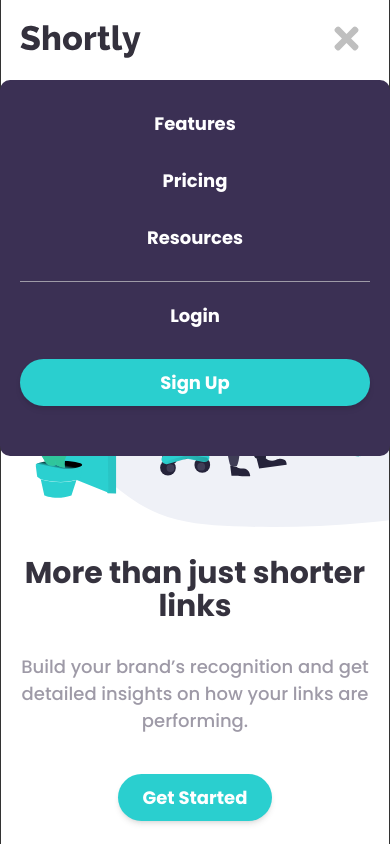
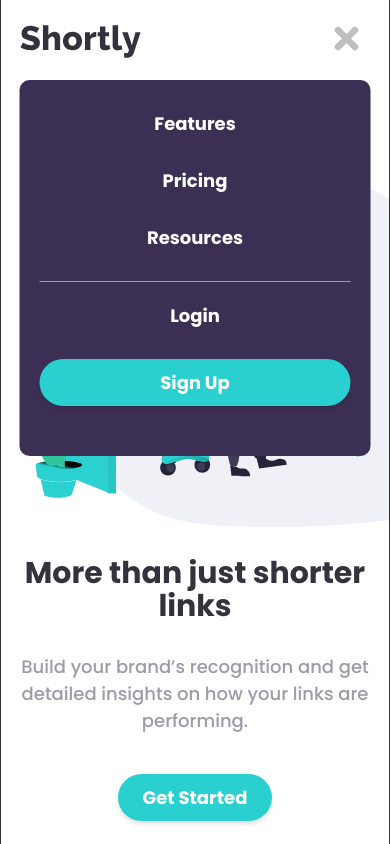
Before and after one commit to samaregbesola/shortly, a React (Create React App) app: page / in a window 390 px wide. Both pictures are taken after a click on the button 346 px from the left and 38 px from the top of the page. Shown: the top 844 px of the page. Built offline with nearby package versions, Linux system fonts and the light colour scheme.

Commit message:
update mobile navigation

```diff
--- a/src/components/Navbar/navbar.css
+++ b/src/components/Navbar/navbar.css
@@ -51,7 +51,7 @@ nav {
 
 /* mobile nav styles */
 .mobile__nav {
-  width: 100%;
+  width: 90%;
   position: absolute;
   z-index: 20;
   top: 5rem;
```
